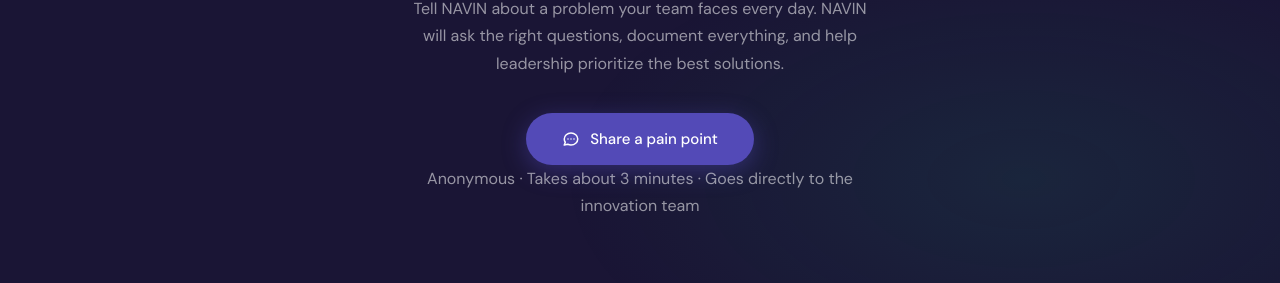
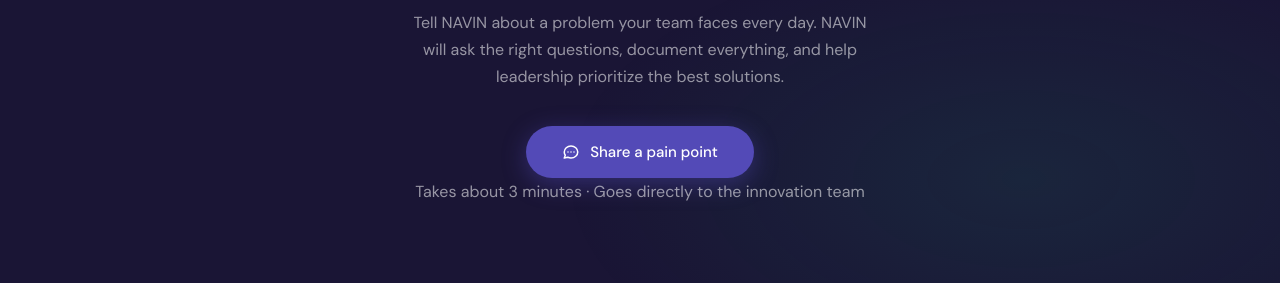
Before and after one commit to MayapadaHospitalGroupDI/navin, a plain HTML site: page index.html in a window 1280 px wide. Shown: the part 461-744 px from the top of the page. Drawn offline with Linux system fonts and the light colour scheme.

Commit message:
Update index.html

```diff
--- a/index.html
+++ b/index.html
@@ -224,7 +224,7 @@
       <svg width="18" height="18" fill="none" viewBox="0 0 24 24" stroke="currentColor" stroke-width="2"><path stroke-linecap="round" stroke-linejoin="round" d="M8 12h.01M12 12h.01M16 12h.01M21 12c0 4.418-4.03 8-9 8a9.863 9.863 0 01-4.255-.949L3 20l1.395-3.72C3.512 15.042 3 13.574 3 12c0-4.418 4.03-8 9-8s9 3.582 9 8z"/></svg>
       Share a pain point
     </button>
-    <p class="hero-note">Anonymous · Takes about 3 minutes · Goes directly to the innovation team</p>
+    <p class="hero-note">Takes about 3 minutes · Goes directly to the innovation team</p>
   </div>
 </div>
 
```
